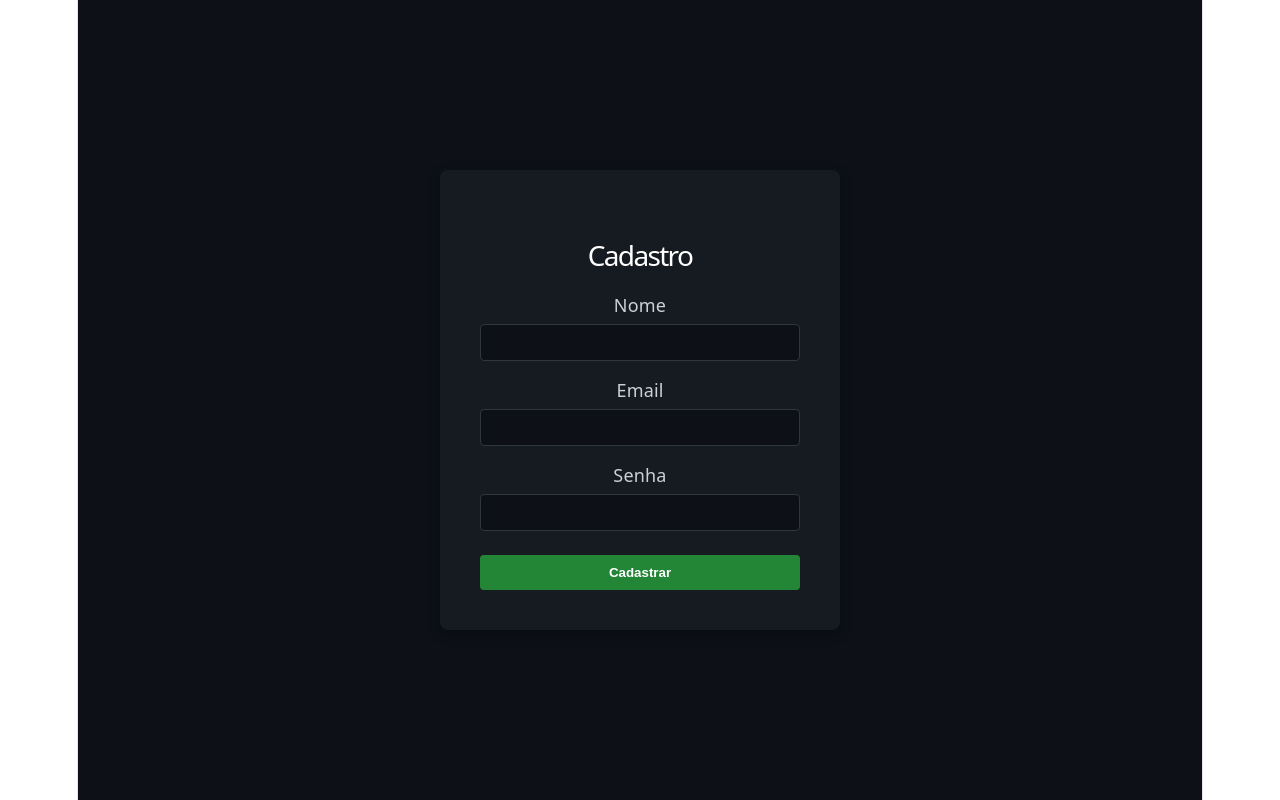
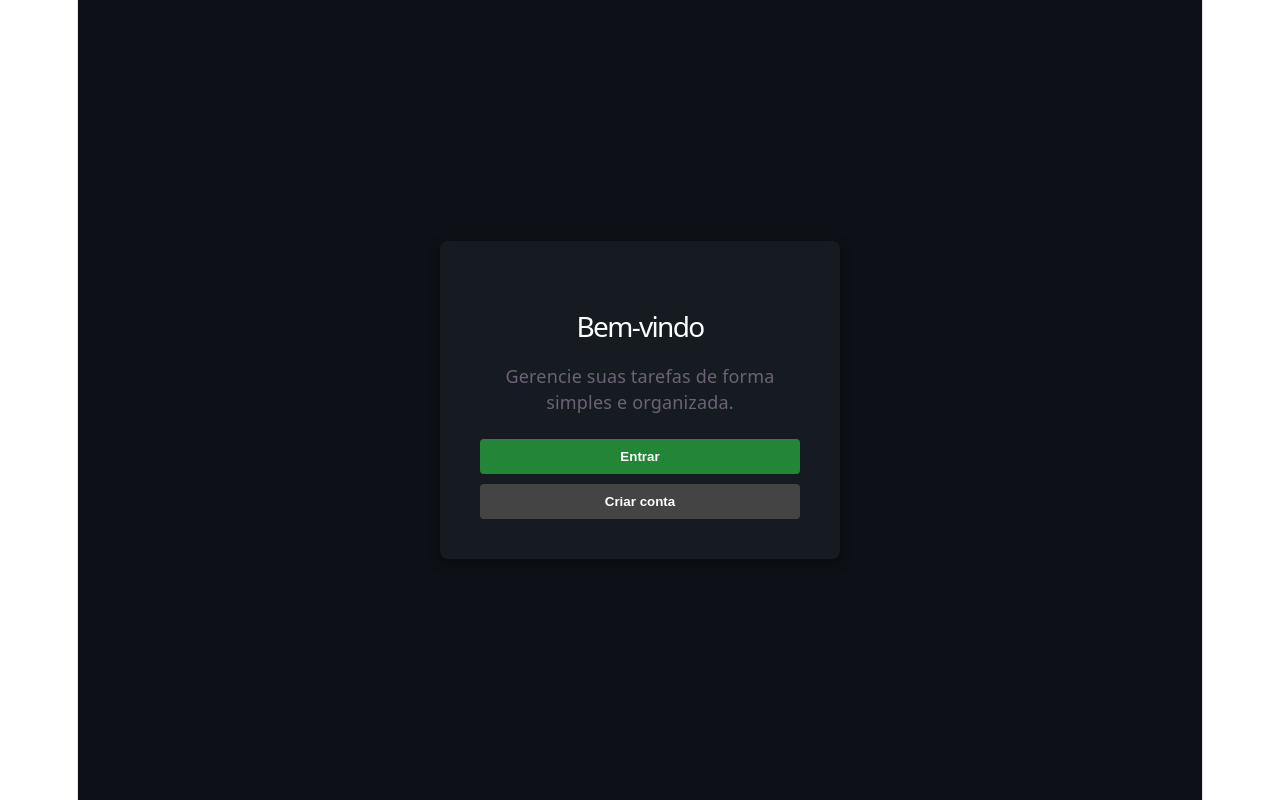
Before and after one commit to ThallesNovo/Projeto-Sistema-de-Gestao-de-Tarefas, a React app in the folder frontend/: page / in a window 1280 px wide. Built offline with nearby package versions, Linux system fonts and the light colour scheme; no server answers; the HTML template or start-up script is replaced by a standard one.

Commit message:
Adiciona tela de boas-vindas na rota inicial

```diff
--- a/frontend/src/App.jsx
+++ b/frontend/src/App.jsx
@@ -1,4 +1,5 @@
 import { BrowserRouter, Routes, Route } from "react-router-dom";
+import BoasVindas from "./pages/BoasVindas";
 import Login from "./pages/Login";
 import Cadastro from "./pages/Cadastro";
 import Dashboard from "./pages/Dashboard";
@@ -10,7 +11,7 @@ function App() {
   return (
     <BrowserRouter>
       <Routes>
-        <Route path="/" element={<Cadastro />} />
+        <Route path="/" element={<BoasVindas />} />
         <Route path="/login" element={<Login />} />
         <Route path="/cadastro" element={<Cadastro />} />
         <Route
--- /dev/null
+++ b/frontend/src/pages/BoasVindas.jsx
@@ -0,0 +1,27 @@
+import { useNavigate } from "react-router-dom";
+import "./Login.css";
+
+function BoasVindas() {
+  const navigate = useNavigate();
+
+  return (
+    <div className="login-container">
+      <div className="login-box">
+        <h1>Bem-vindo</h1>
+        <p>Gerencie suas tarefas de forma simples e organizada.</p>
+        <button type="button" onClick={() => navigate("/login")}>
+          Entrar
+        </button>
+        <button
+          type="button"
+          onClick={() => navigate("/cadastro")}
+          style={{ marginTop: "10px", backgroundColor: "#444" }}
+        >
+          Criar conta
+        </button>
+      </div>
+    </div>
+  );
+}
+
+export default BoasVindas;
```
